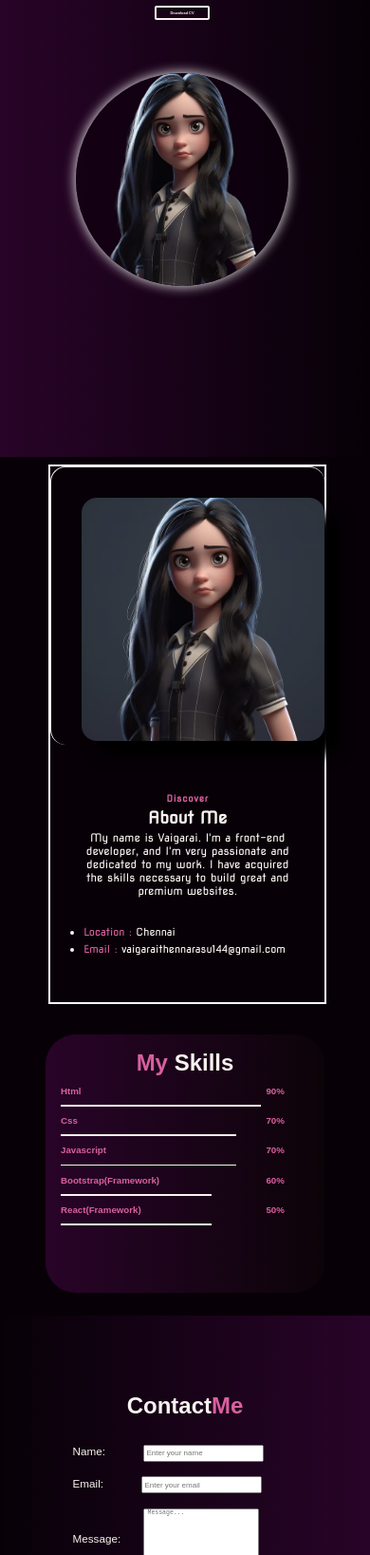
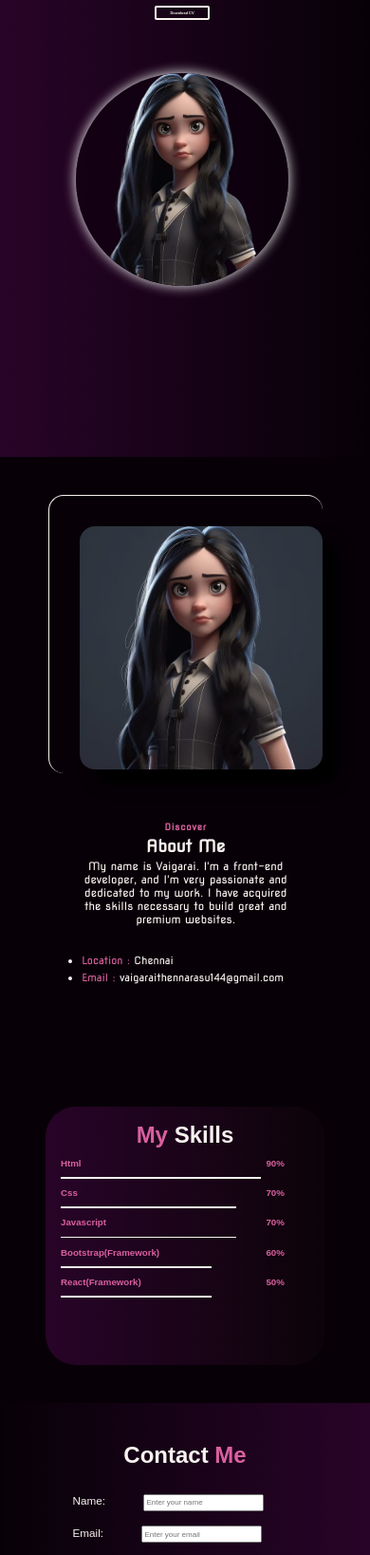
Before and after one commit to Vaigarai14/Sampleportfolio, a plain HTML site: page index.html in a window 390 px wide. Shown: the part 273-1910 px from the top of the page at 95% size. Drawn offline with nearby package versions, Linux system fonts and the light colour scheme; a web font is replaced by a local one.

Commit message:
modified

```diff
--- a/assets/style.css
+++ b/assets/style.css
@@ -252,8 +252,7 @@ body {
 @media only screen and (max-width: 600px) {
     #about-section {
         display: inline-block;
-        margin: 0.5em 3.2em;
-        border: 2px solid white;
+        margin: 2.5em 3.2em;
     }
 
     #portfolio_photo2 {
@@ -357,7 +356,7 @@ body {
         display: flex;
         justify-content: center;
         align-items: center;
-        margin:1.5em 2em;
+        margin:2.5em 2em;
     }
     #card {
         background: linear-gradient(to right, var(--transparent-bgcolor), rgba(255, 122, 89, 0.02));
@@ -466,7 +465,7 @@ body {
 @media only screen and (max-width: 600px) {
 
     #Contact-section {
-        height:20em;
+        height:15em;
         padding:2em;
         color: var(--text-color);
         font-family: var(--primary-text);
```
Also changed, not shown: index.html (+1 -1 lines).
